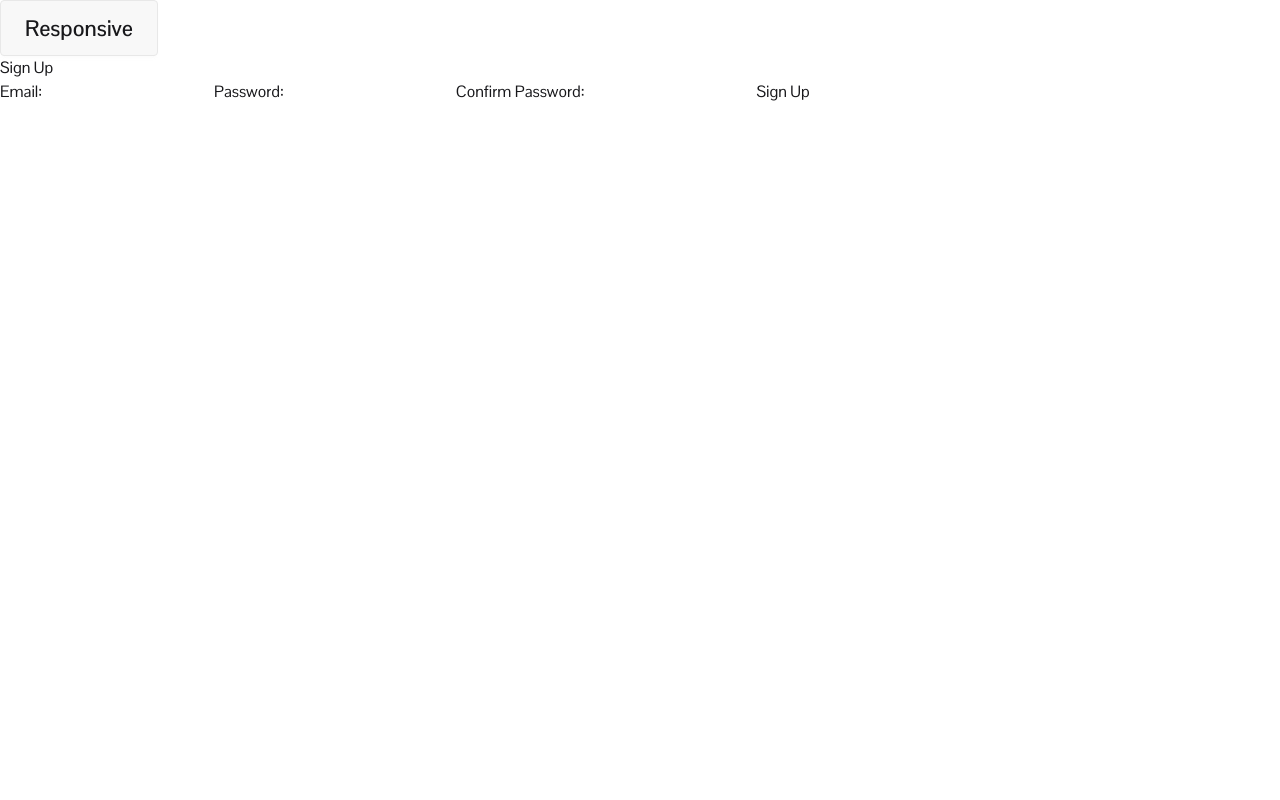
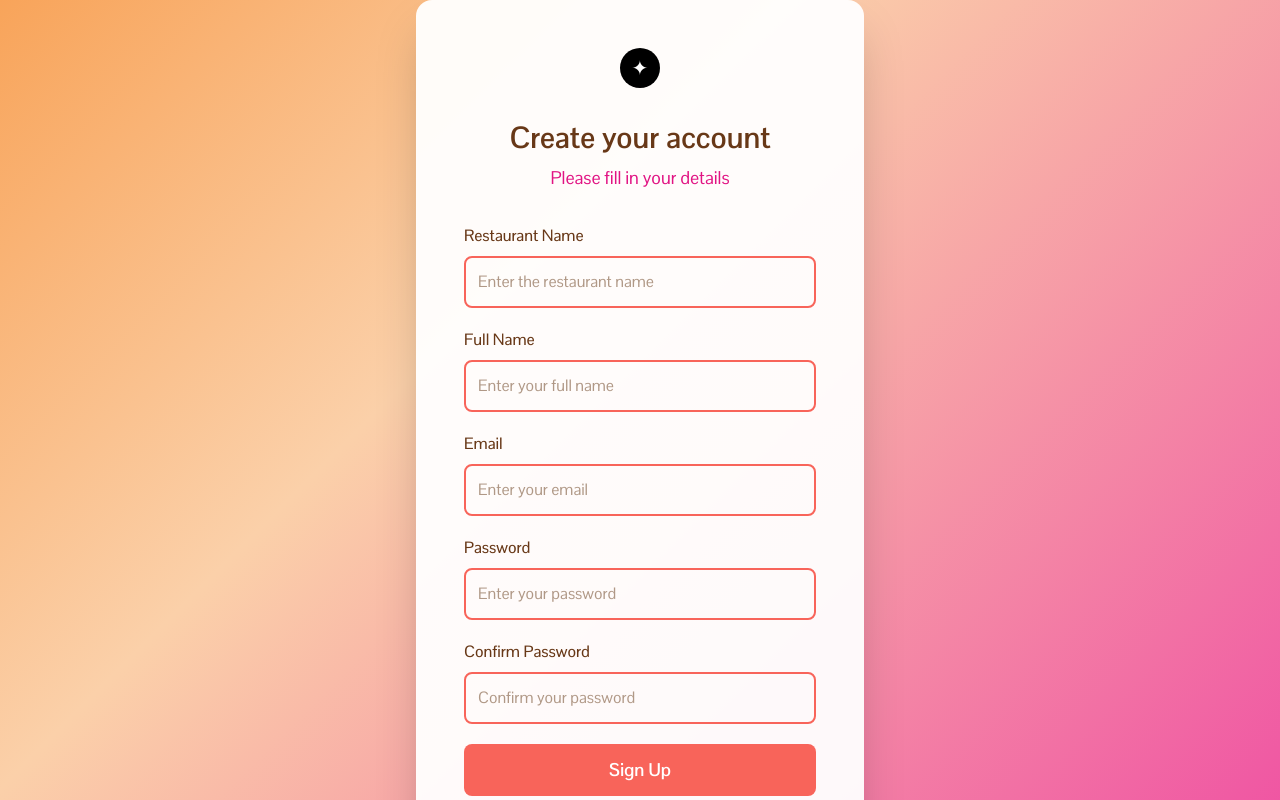
Before and after one commit to ovalriver23/segfault_front, a Next.js app: page /sign-up in a window 1280 px wide. Shown: the top 800 px of the page. Built offline with nearby package versions, Linux system fonts and the light colour scheme.

Commit message:
Sign Up page first version

```diff
--- a/src/app/log-in/page.tsx
+++ b/src/app/log-in/page.tsx
@@ -4,7 +4,7 @@
     to be able to show this page, you need to navigate to /sign-in
 */
 
-import React, { useEffect, useRef } from "react";
+import React, { useEffect, useRef, useState } from "react";
 
 
 /*  Array describing each character (key, image path, position, eye position, animation speed).*/
@@ -42,10 +42,12 @@ const charactersData = [
 const SignInPage = () => {
   const charsRef = useRef<Array<HTMLDivElement | null>>([]);
   const lookingAway = useRef(false);
+  const [mouseMoved, setMouseMoved] = useState(false);
 
   // Mouse tracking and floating animation
   useEffect(() => {
     function handleMouseMove(e: MouseEvent) {
+      if (!mouseMoved) setMouseMoved(true);
       if (lookingAway.current) return;
       charsRef.current.forEach((char, i) => {
         if (!char) return;
@@ -73,7 +75,7 @@ const SignInPage = () => {
     }
     document.addEventListener("mousemove", handleMouseMove);
 
-    // Floating animation
+    // Floating animation (optional)
     charsRef.current.forEach((char, i) => {
       if (!char) return;
       const duration = 3 + i * 0.5;
@@ -96,7 +98,16 @@ const SignInPage = () => {
     return () => {
       document.removeEventListener("mousemove", handleMouseMove);
     };
-  }, []);
+  }, [mouseMoved]);
+
+  // In your character movement logic, add:
+  if (!mouseMoved) {
+    // Reset transforms so characters stay in place
+    charsRef.current.forEach((char) => {
+      if (char) char.style.transform = "none";
+    });
+    return;
+  }
 
   // Password toggle and character reactions
   function togglePassword() {
--- a/src/app/sign-up/page.jsx
+++ /dev/null
@@ -1,30 +0,0 @@
-/* This page is sign-up page
-    to be able to show this page, you need to navigate to /sign-up
-*/
-
-
-const SignUpPage = () => {
-  return (
-    <div>
-      <button className="btn btn-xs sm:btn-sm md:btn-md lg:btn-lg xl:btn-xl">Responsive</button>
-      <h1>Sign Up</h1>
-      <form>
-        <label>
-          Email:
-          <input type="email" name="email" required />
-        </label>
-        <label>
-          Password:
-          <input type="password" name="password" required />
-        </label>
-        <label>
-          Confirm Password:
-          <input type="password" name="confirmPassword" required />
-        </label>
-        <button type="submit">Sign Up</button>
-      </form>
-    </div>
-  );
-};
-
-export default SignUpPage;
--- /dev/null
+++ b/src/app/sign-up/page.tsx
@@ -0,0 +1,119 @@
+"use client";
+
+/* This page is sign-up page
+    to be able to show this page, you need to navigate to /sign-up
+*/
+
+const SignUpPage = () => {
+  return (
+    <div
+      className="min-h-screen flex justify-center items-center"
+      style={{
+        fontFamily: "'Pontano Sans', sans-serif",
+        background: "linear-gradient(135deg, #f8a45a 0%, #fbd0a9 35%, #ee46a2 100%)",
+      }}
+    >
+      <div className="w-full max-w-md bg-white/95 rounded-2xl shadow-2xl p-8 md:p-12">
+        <div className="logo w-10 h-10 bg-black rounded-full flex items-center justify-center mb-8 mx-auto">
+          <span className="text-white text-xl">✦</span>
+        </div>
+        <h1 className="text-2xl md:text-3xl mb-2 font-bold text-center" style={{ color: "#683817" }}>
+          Create your account
+        </h1>
+        <p className="subtitle mb-8 text-base md:text-lg text-center" style={{ color: "#E11383" }}>
+          Please fill in your details
+        </p>
+        <form
+          onSubmit={e => {
+            e.preventDefault();
+            // Add your sign up logic here
+          }}
+        >
+          <div className="form-group mb-5">
+            <label htmlFor="restaurantName" className="block mb-2 font-medium" style={{ color: "#683817" }}>
+              Restaurant Name
+            </label>
+            <input
+              type="text"
+              id="restaurantName"
+              placeholder="Enter the restaurant name"
+              className="w-full p-3 border-2 border-[#F8645A] rounded-lg text-[#683817] placeholder:text-[#b09886] focus:border-[#E11383] text-base"
+              required
+            />
+          </div>
+          <div className="form-group mb-5">
+            <label htmlFor="ownerName" className="block mb-2 font-medium" style={{ color: "#683817" }}>
+              Full Name
+            </label>
+            <input
+              type="text"
+              id="ownerName"
+              placeholder="Enter your full name"
+              className="w-full p-3 border-2 border-[#F8645A] rounded-lg text-[#683817] placeholder:text-[#b09886] focus:border-[#E11383] text-base"
+              required
+            />
+          </div>
+          <div className="form-group mb-5">
+            <label htmlFor="email" className="block mb-2 font-medium" style={{ color: "#683817" }}>
+              Email
+            </label>
+            <input
+              type="email"
+              id="email"
+              placeholder="Enter your email"
+              className="w-full p-3 border-2 border-[#F8645A] rounded-lg text-[#683817] placeholder:text-[#b09886] focus:border-[#E11383] text-base"
+              required
+            />
+          </div>
+          <div className="form-group mb-5">
+            <label htmlFor="password" className="block mb-2 font-medium" style={{ color: "#683817" }}>
+              Password
+            </label>
+            <input
+              type="password"
+              id="password"
+              placeholder="Enter your password"
+              className="w-full p-3 border-2 border-[#F8645A] rounded-lg text-[#683817] placeholder:text-[#b09886] focus:border-[#E11383] text-base"
+              required
+            />
+          </div>
+          <div className="form-group mb-5">
+            <label htmlFor="confirmPassword" className="block mb-2 font-medium" style={{ color: "#683817" }}>
+              Confirm Password
+            </label>
+            <input
+              type="password"
+              id="confirmPassword"
+              placeholder="Confirm your password"
+              className="w-full p-3 border-2 border-[#F8645A] rounded-lg text-[#683817] placeholder:text-[#b09886] focus:border-[#E11383] text-base"
+              required
+            />
+          </div>
+          <button
+            type="submit"
+            className="w-full py-3 bg-[#F8645A] text-white rounded-lg text-lg font-bold mb-5 hover:bg-[#E11383] transition"
+          >
+            Sign Up
+          </button>
+          <button
+            type="button"
+            className="w-full py-3 bg-white border-2 border-[#F8645A] rounded-lg text-[#F8645A] text-base flex items-center justify-center gap-2 hover:border-[#E11383] hover:text-[#E11383] transition"
+          >
+            <svg className="w-5 h-5" viewBox="0 0 24 24">
+              <path fill="#4285F4" d="M22.56 12.25c0-.78-.07-1.53-.2-2.25H12v4.26h5.92c-.26 1.37-1.04 2.53-2.21 3.31v2.77h3.57c2.08-1.92 3.28-4.74 3.28-8.09z"/>
+              <path fill="#34A853" d="M12 23c2.97 0 5.46-.98 7.28-2.66l-3.57-2.77c-.98.66-2.23 1.06-3.71 1.06-2.86 0-5.29-1.93-6.16-4.53H2.18v2.84C3.99 20.53 7.7 23 12 23z"/>
+              <path fill="#FBBC05" d="M5.84 14.09c-.22-.66-.35-1.36-.35-2.09s.13-1.43.35-2.09V7.07H2.18C1.43 8.55 1 10.22 1 12s.43 3.45 1.18 4.93l2.85-2.22.81-.62z"/>
+              <path fill="#EA4335" d="M12 5.38c1.62 0 3.06.56 4.21 1.64l3.15-3.15C17.45 2.09 14.97 1 12 1 7.7 1 3.99 3.47 2.18 7.07l3.66 2.84c.87-2.6 3.3-4.53 6.16-4.53z"/>
+            </svg>
+            Sign Up with Google
+          </button>
+        </form>
+        <div className="text-center mt-8 text-[#683817] text-base">
+          Already have an account? <a href="/log-in" className="text-[#E11383] font-bold">Log In</a>
+        </div>
+      </div>
+    </div>
+  );
+};
+
+export default SignUpPage;
--- a/tsconfig.json
+++ b/tsconfig.json
@@ -28,7 +28,7 @@
     ".next/types/**/*.ts",
     "**/*.ts",
     "**/*.tsx"
-  ],
+, "src/app/log-in/page.tsx"  ],
   "exclude": [
     "node_modules"
   ]
```
